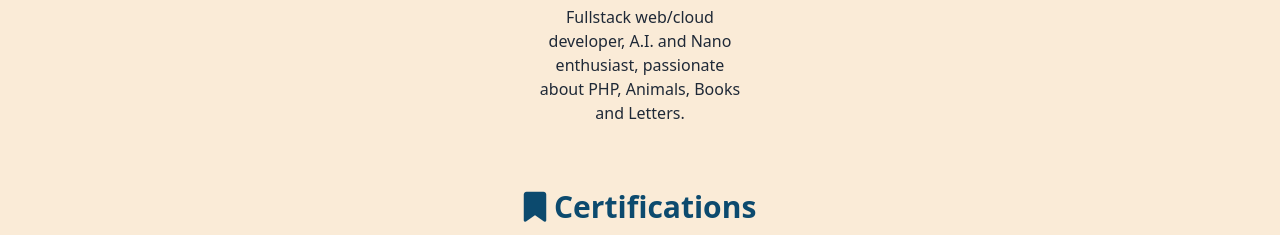
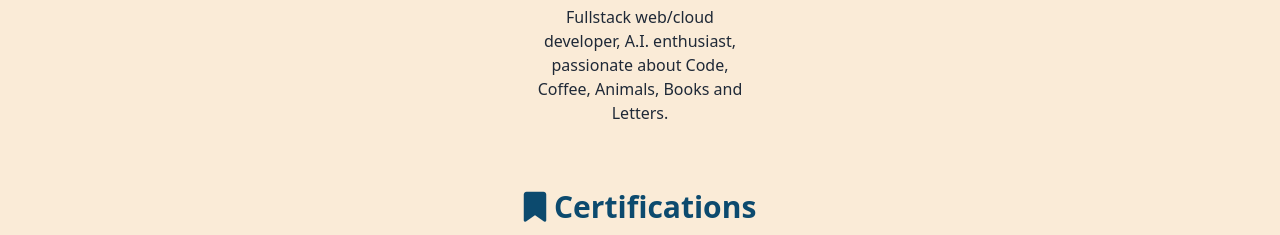
Before and after one commit to marcosnunesmbs/mnunes, a plain HTML site: page index.html in a window 1280 px wide. Shown: the part 431-666 px from the top of the page. Drawn offline with nearby package versions, Linux system fonts and the light colour scheme.

Commit message:
fix: update personal description to enhance clarity and relevance

```diff
--- a/index.html
+++ b/index.html
@@ -80,7 +80,7 @@
                 </a>
             </div>
             <p class="text-gray-800 md:w-1/4 text-center">
-                Fullstack web/cloud developer, A.I. and Nano enthusiast, passionate about PHP, Animals, Books and
+                Fullstack web/cloud developer, A.I. enthusiast, passionate about Code, Coffee, Animals, Books and
                 Letters.
             </p>
         </div>
```
